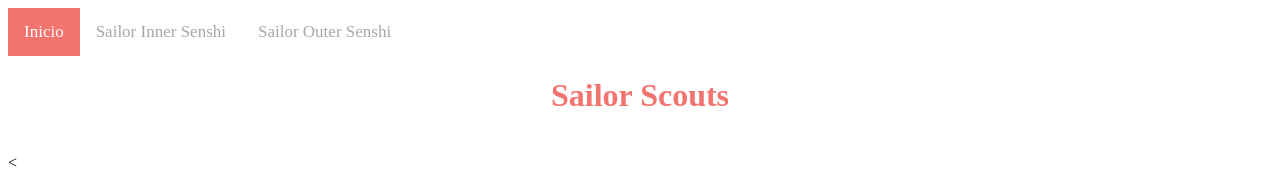
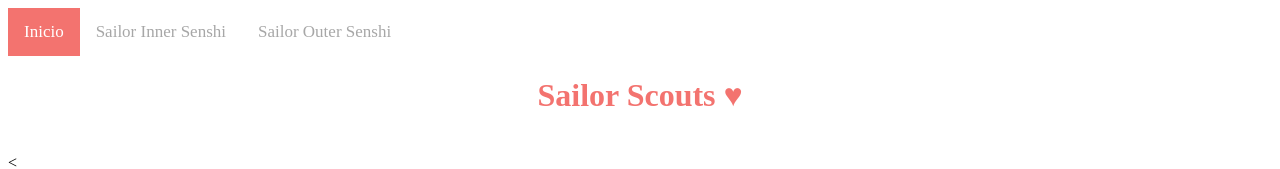
Before and after one commit to SantisoMarina/CLIPPaginaBasica, a plain HTML site: page index.html in a window 1280 px wide. Shown: the top 169 px of the page. Drawn offline with Linux system fonts and the light colour scheme.

Commit message:
cambio 3

```diff
--- a/index.html
+++ b/index.html
@@ -17,7 +17,7 @@
             <a href="sailorOuter.html">Sailor Outer Senshi</a>
 
         </div>
-        <h1 style="color: #f3736f">Sailor Scouts</h1><br>
+        <h1 style="color: #f3736f">Sailor Scouts ♥</h1><br>
     </header>
     <main>
         <table>
```
